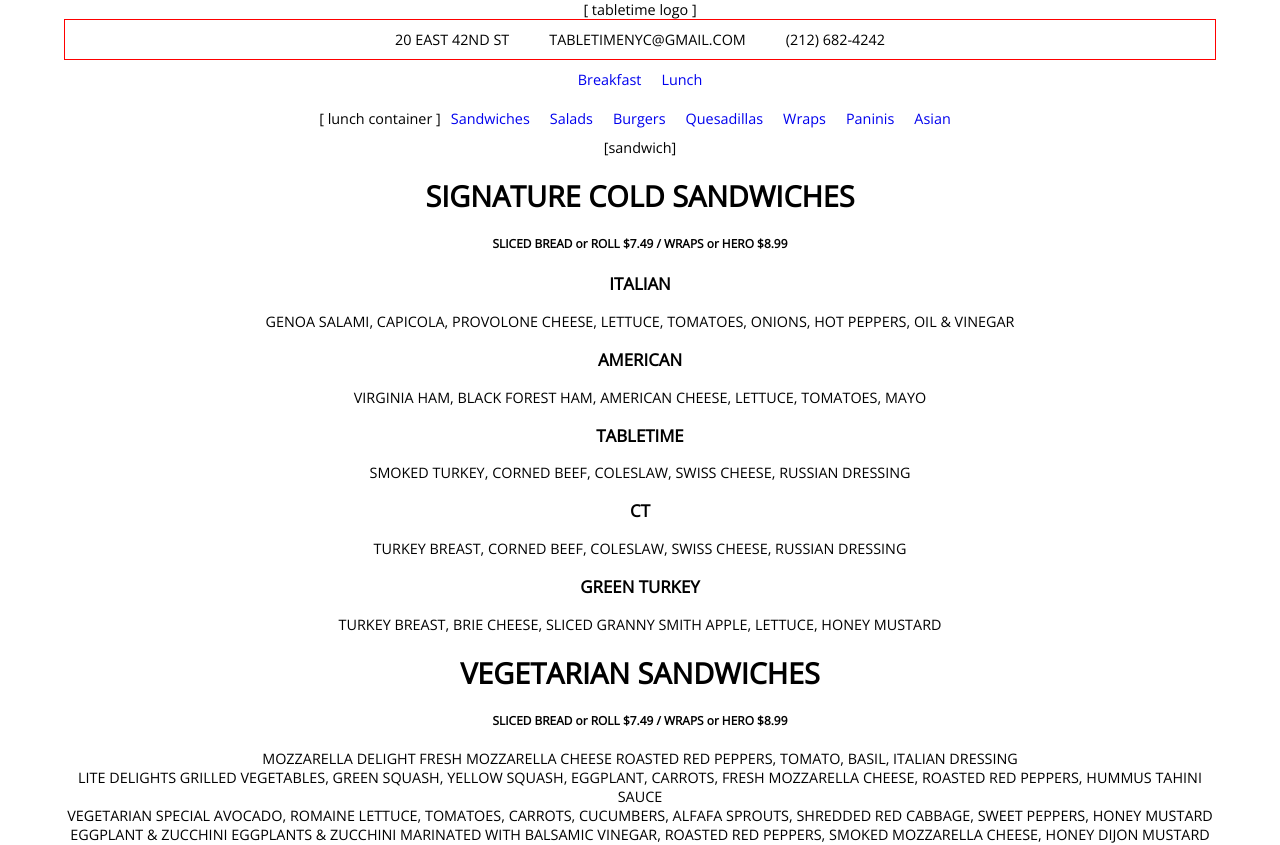
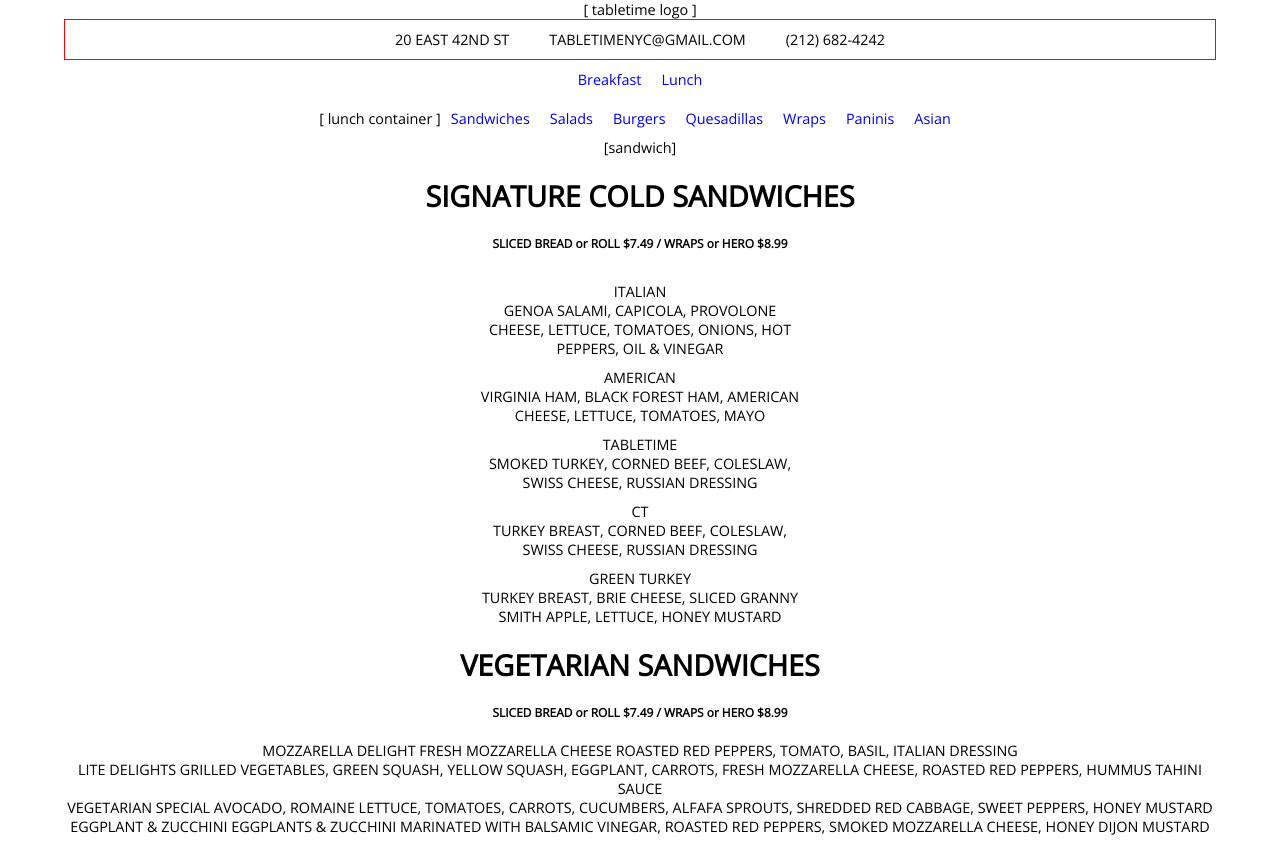
Before and after one commit to dpark926/tabletime, a React (Create React App) app in the folder tabletime/: page /lunch/sandwiches in a window 1280 px wide. Shown: the top 845 px of the page. Built offline with nearby package versions, Linux system fonts and the light colour scheme.

Commit message:
build Sandwich component

```diff
--- a/tabletime/src/components/breakfast/Bagels.js
+++ b/tabletime/src/components/breakfast/Bagels.js
@@ -1,4 +1,5 @@
 import React from 'react';
+import '../../styles/EachMenu.css'
 
 function Bagels () {
 
--- a/tabletime/src/components/breakfast/Breakfast.js
+++ b/tabletime/src/components/breakfast/Breakfast.js
@@ -1,4 +1,5 @@
 import React from 'react';
+import '../../styles/EachMenu.css'
 
 function Breakfast () {
 
--- a/tabletime/src/components/breakfast/Pastries.js
+++ b/tabletime/src/components/breakfast/Pastries.js
@@ -1,4 +1,5 @@
 import React from 'react';
+import '../../styles/EachMenu.css'
 
 function Pastries () {
 
--- a/tabletime/src/components/lunch/Sandwiches.js
+++ b/tabletime/src/components/lunch/Sandwiches.js
@@ -1,4 +1,5 @@
 import React from 'react';
+import '../../styles/EachMenu.css'
 
 function Sandwiches () {
   return (
@@ -6,25 +7,35 @@ function Sandwiches () {
       [sandwich]
       <h1>SIGNATURE COLD SANDWICHES</h1>
       <h5>SLICED BREAD or ROLL $7.49 / WRAPS or HERO $8.99</h5>
-      <div>
-        <h3>ITALIAN</h3>
-        GENOA SALAMI, CAPICOLA, PROVOLONE CHEESE, LETTUCE, TOMATOES, ONIONS, HOT PEPPERS, OIL & VINEGAR
+      <div className='menu-wrapper'>
+        <div className='item-box'>
+          <span>ITALIAN<br/>
+          GENOA SALAMI, CAPICOLA, PROVOLONE CHEESE, LETTUCE, TOMATOES, ONIONS, HOT PEPPERS, OIL & VINEGAR</span>
+        </div>
       </div>
       <div>
-        <h3>AMERICAN</h3>
-        VIRGINIA HAM, BLACK FOREST HAM, AMERICAN CHEESE, LETTUCE, TOMATOES, MAYO
+        <div className='item-box'>
+          <span>AMERICAN<br/>
+          VIRGINIA HAM, BLACK FOREST HAM, AMERICAN CHEESE, LETTUCE, TOMATOES, MAYO</span>
+        </div>
       </div>
       <div>
-        <h3>TABLETIME</h3>
-        SMOKED TURKEY, CORNED BEEF, COLESLAW, SWISS CHEESE, RUSSIAN DRESSING
+        <div className='item-box'>
+          <span>TABLETIME<br/>
+          SMOKED TURKEY, CORNED BEEF, COLESLAW, SWISS CHEESE, RUSSIAN DRESSING</span>
+        </div>
       </div>
       <div>
-        <h3>CT</h3>
-        TURKEY BREAST, CORNED BEEF, COLESLAW, SWISS CHEESE, RUSSIAN DRESSING
+        <div className='item-box'>
+          <span>CT<br/>
+          TURKEY BREAST, CORNED BEEF, COLESLAW, SWISS CHEESE, RUSSIAN DRESSING</span>
+        </div>
       </div>
       <div>
-        <h3>GREEN TURKEY</h3>
-        TURKEY BREAST, BRIE CHEESE, SLICED GRANNY SMITH APPLE, LETTUCE, HONEY MUSTARD
+        <div className='item-box'>
+          <span>GREEN TURKEY<br/>
+          TURKEY BREAST, BRIE CHEESE, SLICED GRANNY SMITH APPLE, LETTUCE, HONEY MUSTARD</span>
+        </div>
       </div>
 
       <h1>VEGETARIAN SANDWICHES</h1>
--- a/tabletime/src/styles/EachMenu.css
+++ b/tabletime/src/styles/EachMenu.css
@@ -19,7 +19,7 @@
   /*border: 1px solid green;*/
 }
 
-/*this is not need yet*/
+/*this is not needed yet*/
 .item-detail {
   display: inline-block;
   vertical-align: top;
```
